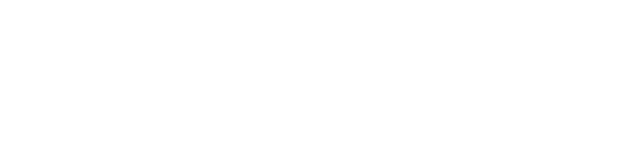
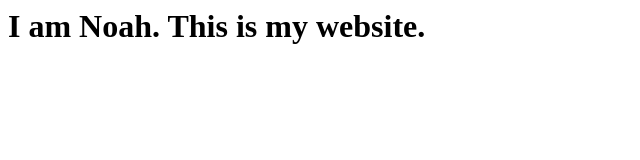
Before and after one commit to noahrickard/mywebsite, a plain HTML site: page index.html in a window 1280 px wide. Shown: the whole page, without its empty margins (0-640 px from the left). Drawn offline with Linux system fonts and the light colour scheme.

Commit message:
added header

```diff
--- a/index.html
+++ b/index.html
@@ -6,6 +6,7 @@
     <title>Noah's Website</title>
 </head>
 <body>
+    <h1> I am Noah.  This is my website.</h1>
 
 </body>
 </html>
```
